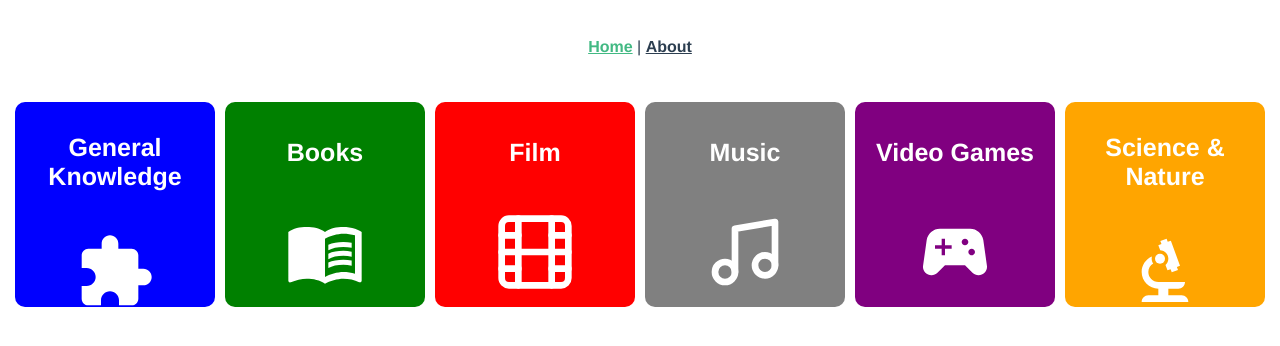
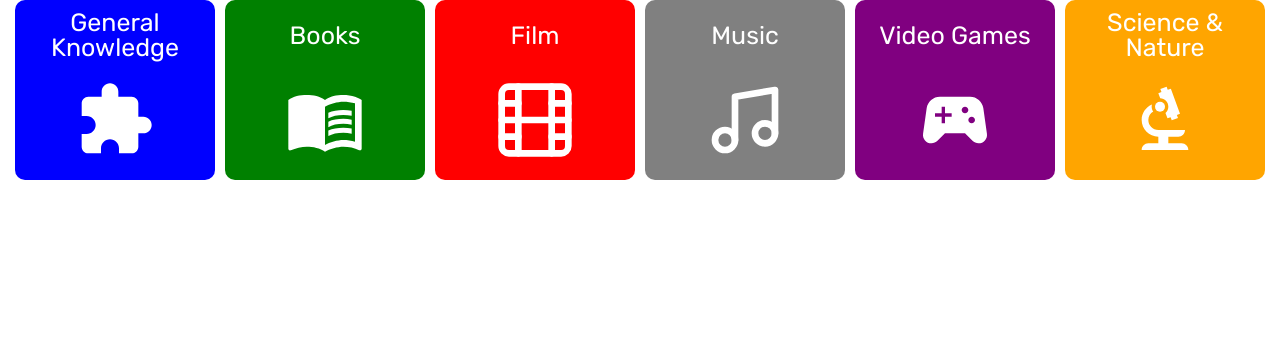
Before and after one commit to jrpolesi/trivia_app, a Vue app: page /trivia in a window 1280 px wide. Shown: the top 346 px of the page. Built offline with nearby package versions, Linux system fonts and the light colour scheme.

Commit message:
style: import reset and use font 'Rubik' on App

```diff
--- a/src/App.vue
+++ b/src/App.vue
@@ -1,30 +1,16 @@
 <template>
-  <div id="nav">
+  <!-- <div id="nav">
     <router-link to="/">Home</router-link> |
     <router-link to="/about">About</router-link>
-  </div>
+  </div> -->
   <router-view />
 </template>
 
 <style>
-#app {
-  font-family: Avenir, Helvetica, Arial, sans-serif;
-  -webkit-font-smoothing: antialiased;
-  -moz-osx-font-smoothing: grayscale;
-  text-align: center;
-  color: #2c3e50;
+@import "./assets/style/reset.css";
+
+body {
+  font-family: "Rubik", sans-serif;
 }
 
-#nav {
-  padding: 30px;
-}
-
-#nav a {
-  font-weight: bold;
-  color: #2c3e50;
-}
-
-#nav a.router-link-exact-active {
-  color: #42b983;
-}
 </style>
```
